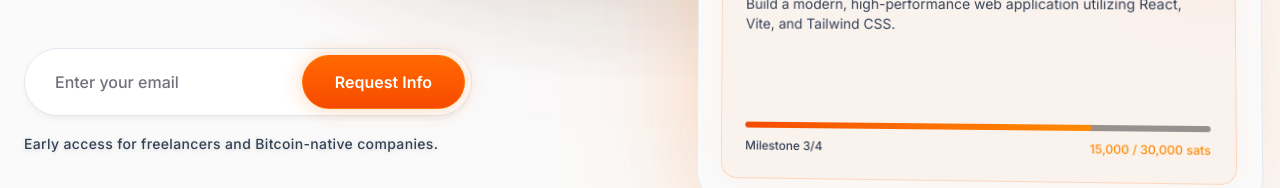
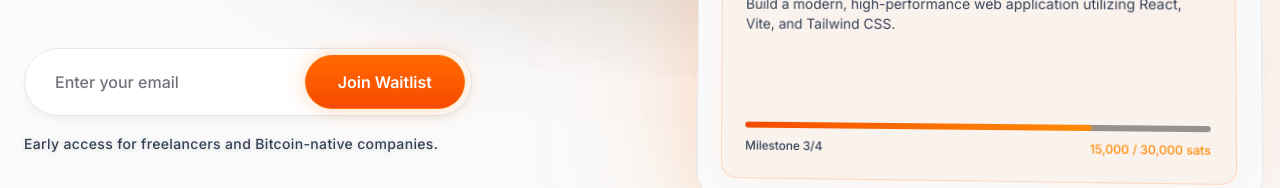
Before and after one commit to Destinysmart/BitLance-Waitlist, a React (Vite) app: page / in a window 1280 px wide. Shown: the part 602-790 px from the top of the page. Built offline with nearby package versions, Linux system fonts and the light colour scheme; no server answers.

Commit message:
feat(ui): update CTA text to Join Waitlist
Change the call-to-action button label in App.tsx from "Request Info" to "Join Waitlist" to better align with conversion goals.

```diff
--- a/src/App.tsx
+++ b/src/App.tsx
@@ -499,7 +499,7 @@ function EmailCapture() {
                 {status === 'loading' ? (
                   <div className="w-5 h-5 border-2 border-white/30 border-t-white rounded-full animate-spin" />
                 ) : (
-                  <span>Request Info</span>
+                  <span>Join Waitlist</span>
                 )}
               </button>
             </div>
```
